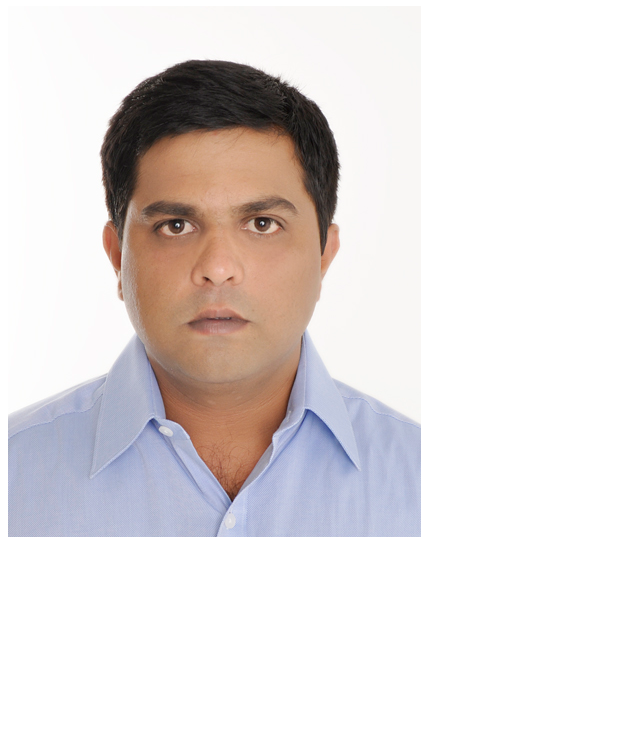
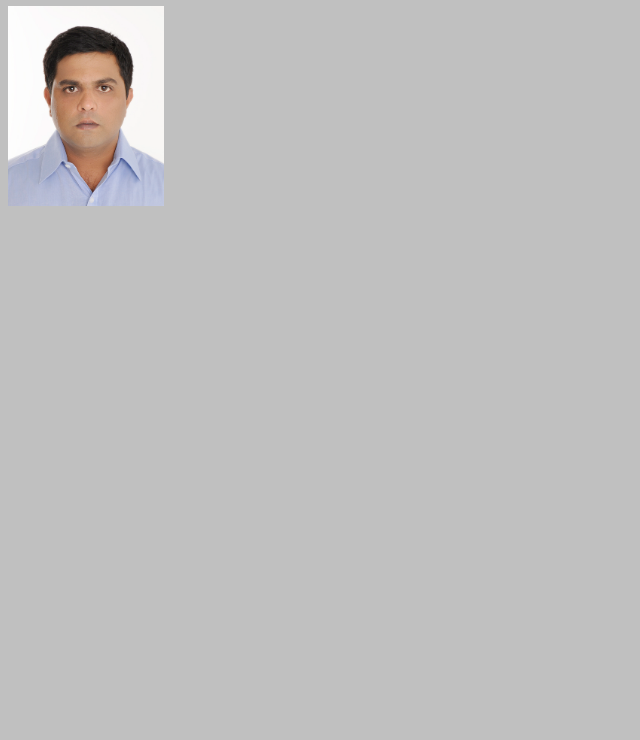
Before and after one commit to pkoppa/pkoppa.github.io, a plain HTML site: page index.html in a window 1280 px wide. Shown: the part 60-800 px from the top of the page, without its empty margins (0-640 px from the left). Drawn offline with Linux system fonts and the light colour scheme.

Commit message:
updated index.html

```diff
--- a/index.html
+++ b/index.html
@@ -4,12 +4,12 @@
   <title>Welcome!</title>
  </head>
 
- <body>
+ <body bgcolor="silver">
   <h1>
    Hello World!
   </h1>
   <div>
-   <img src = "photo.jpg">
+   <img src = "photo.jpg", height=200>
   </div>
  </body>
 
```
